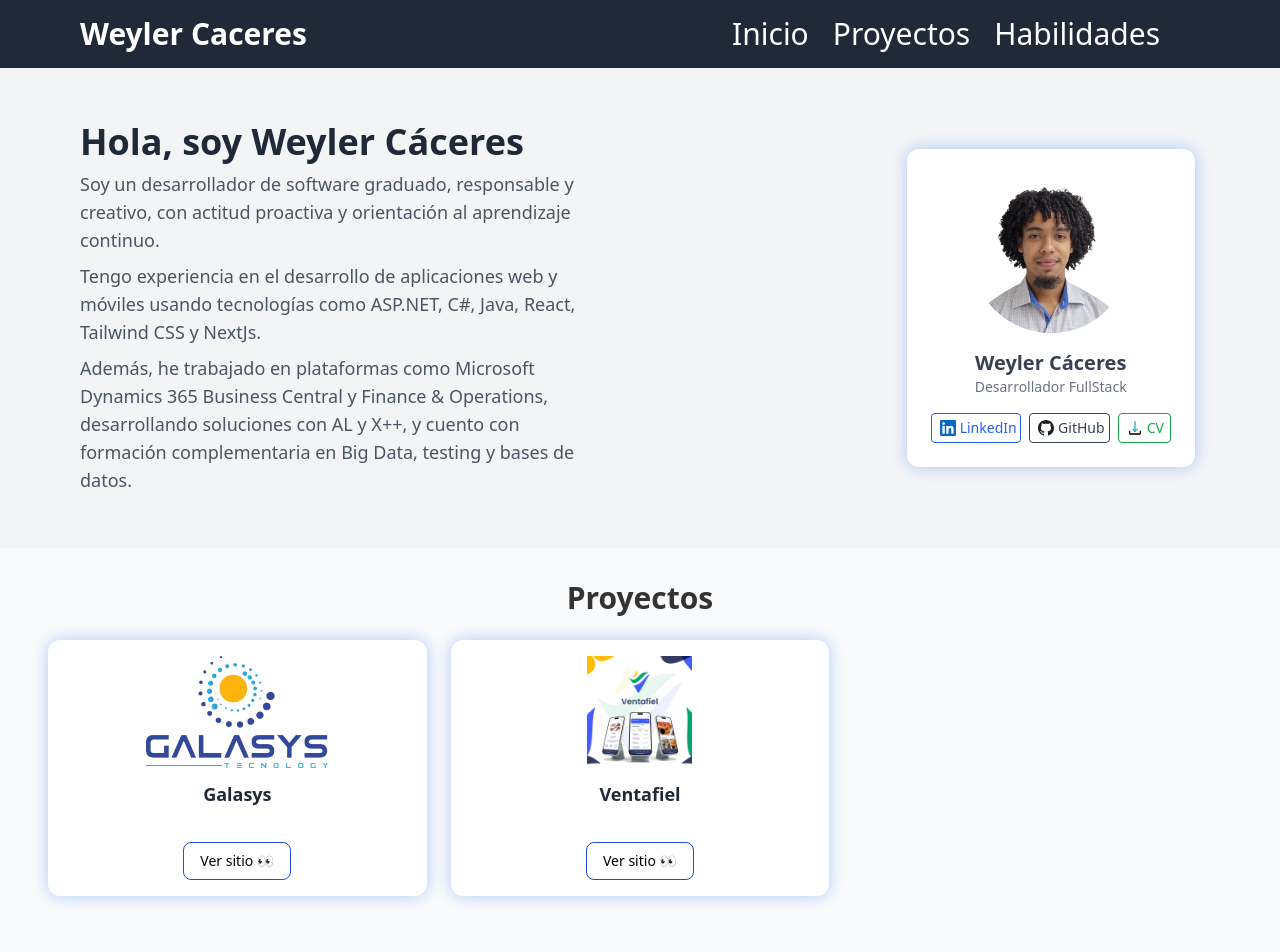
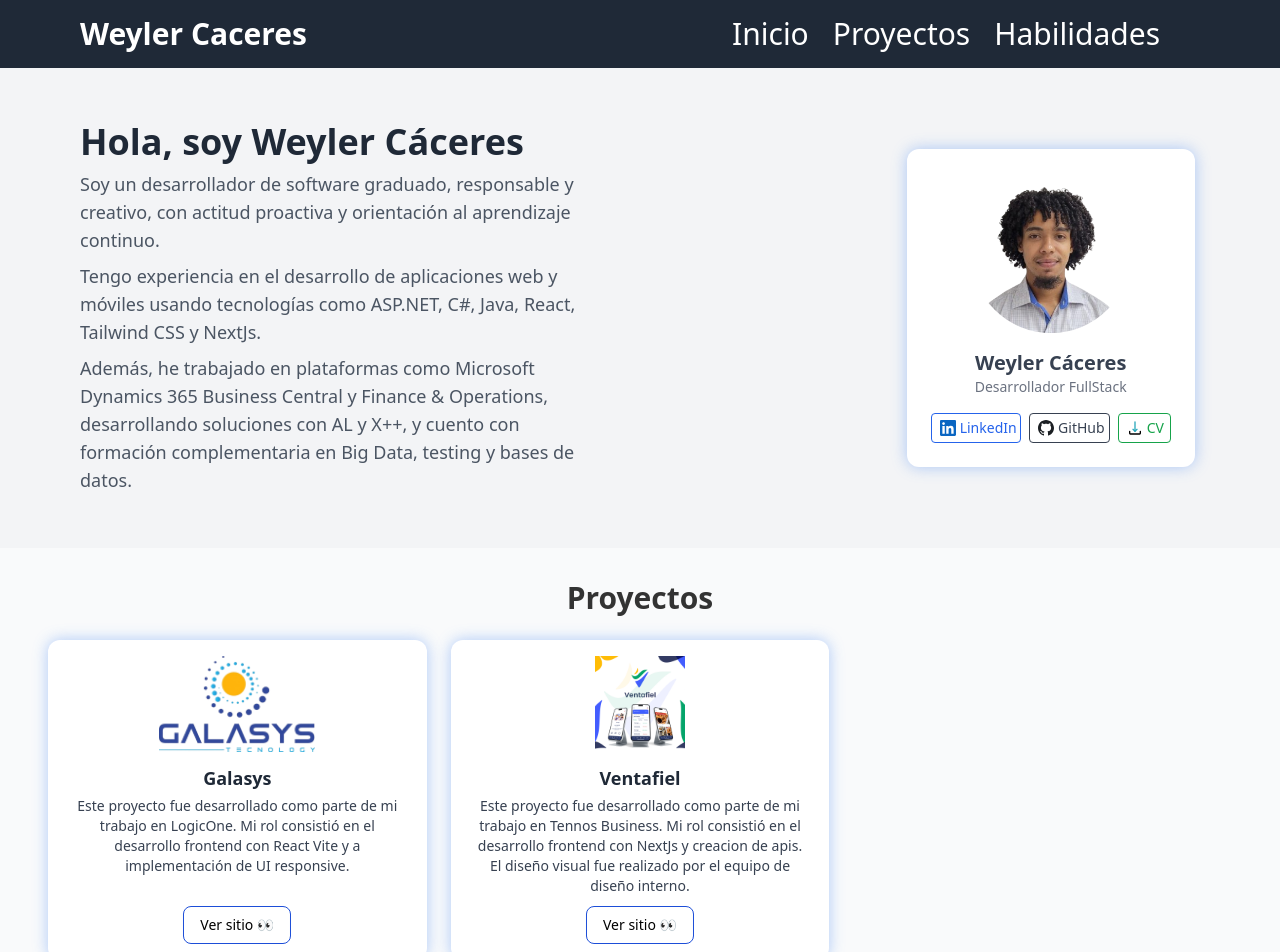
Before and after one commit to Weyler03/Portafolio, a React (Vite) app: page / in a window 1280 px wide. Shown: the top 952 px of the page. Built offline with nearby package versions, Linux system fonts and the light colour scheme.

Commit message:
adding description to projects

```diff
--- a/src/Components/Proyectos.jsx
+++ b/src/Components/Proyectos.jsx
@@ -2,11 +2,13 @@ function Proyectos() {
   const proyectos = [
     {
       titulo: "Galasys",
+      descripcion:"Este proyecto fue desarrollado como parte de mi trabajo en LogicOne. Mi rol consistió en el desarrollo frontend con React Vite y a implementación de UI responsive.",
       imagen: "/images/Galasys-removebg.png",
       enlace: "http://galasys.com.do",
     },
     {
       titulo: "Ventafiel",
+      descripcion:"Este proyecto fue desarrollado como parte de mi trabajo en Tennos Business. Mi rol consistió en el desarrollo frontend con NextJs y creacion de apis. El diseño visual fue realizado por el equipo de diseño interno.",
       imagen: "/images/Ventafiel.png",
       enlace: "https://www.ventafiel.com",
     },
@@ -19,9 +21,9 @@ function Proyectos() {
         {proyectos.map((proyecto, index) => (
           <div
             key={index}
-            className="relative bg-white p-4 rounded-xl shadow-[0_0_15px_rgba(59,130,246,0.4)] w-full max-w-sm mx-auto h-64 flex flex-col transform transition-transform duration-300 hover:scale-105"
+            className="relative bg-white p-4 rounded-xl shadow-[0_0_15px_rgba(59,130,246,0.4)] w-full max-w-sm mx-auto h-80 flex flex-col transform transition-transform duration-300 hover:scale-105"
           >
-            <div className="h-28 flex items-center justify-center mb-3">
+            <div className="h-24 flex items-center justify-center mb-3">
               <img
                 src={proyecto.imagen}
                 alt={`Vista previa de ${proyecto.titulo}`}
@@ -29,7 +31,13 @@ function Proyectos() {
               />
             </div>
 
-            <h3 className="text-lg font-semibold text-gray-800 text-center">{proyecto.titulo}</h3>
+            <h3 className="text-lg font-semibold text-gray-800 text-center mb-1">
+              {proyecto.titulo}
+            </h3>
+
+            <p className="text-sm text-gray-700 text-center mb-3 overflow-y-auto max-h-24 px-1">
+              {proyecto.descripcion}
+            </p>
 
             <a
               href={proyecto.enlace}
```
